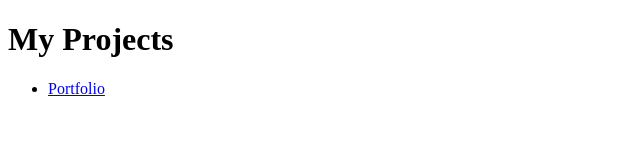
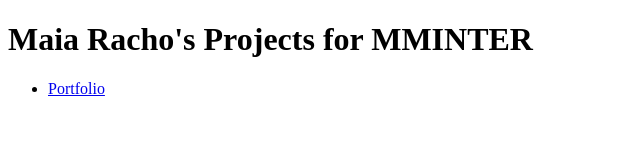
Before and after one commit to maiaracho/maiaracho.github.io, a plain HTML site: page index.html in a window 1280 px wide. Shown: the whole page, without its empty margins (0-640 px from the left). Drawn offline with Linux system fonts and the light colour scheme.

Commit message:
Update index.html

```diff
--- a/index.html
+++ b/index.html
@@ -5,9 +5,10 @@
     <title>Maia Racho's Projects for MMINTER</title>
 </head>
 <body>
-    <h1>My Projects</h1>
+    <h1>Maia Racho's Projects for MMINTER</h1>
     <ul>
         <li><a href="/portfolio/">Portfolio</a></li>
     </ul>
 </body>
+
 </html>
```
